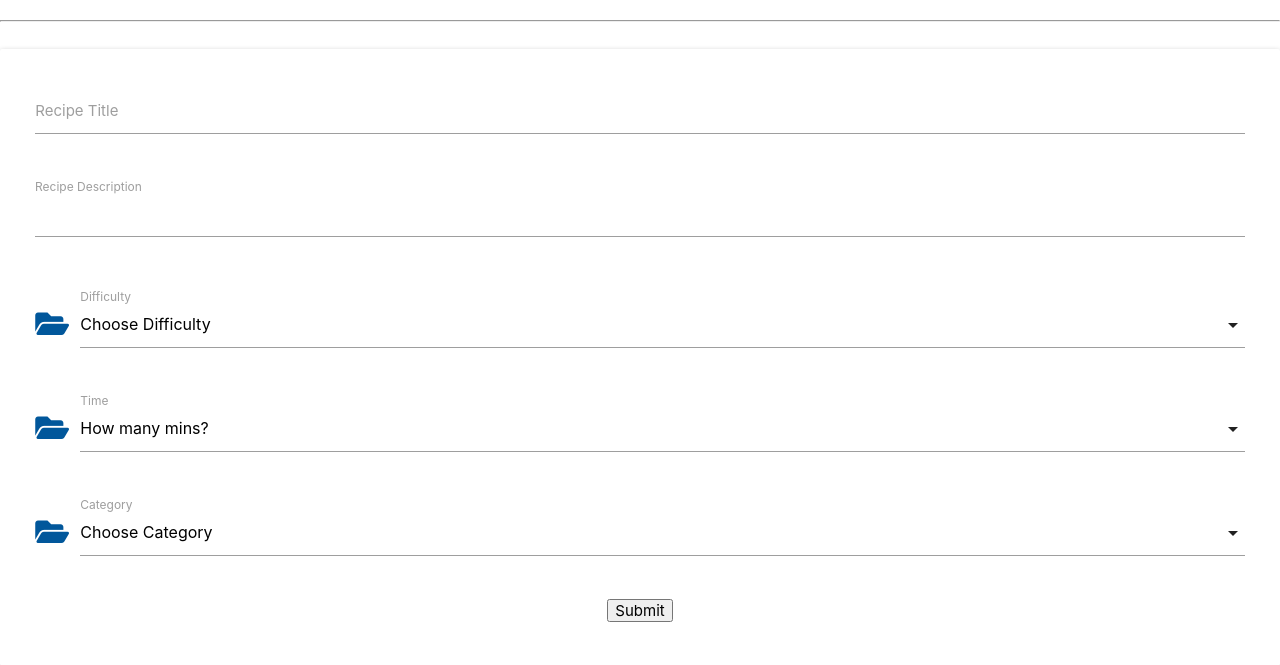
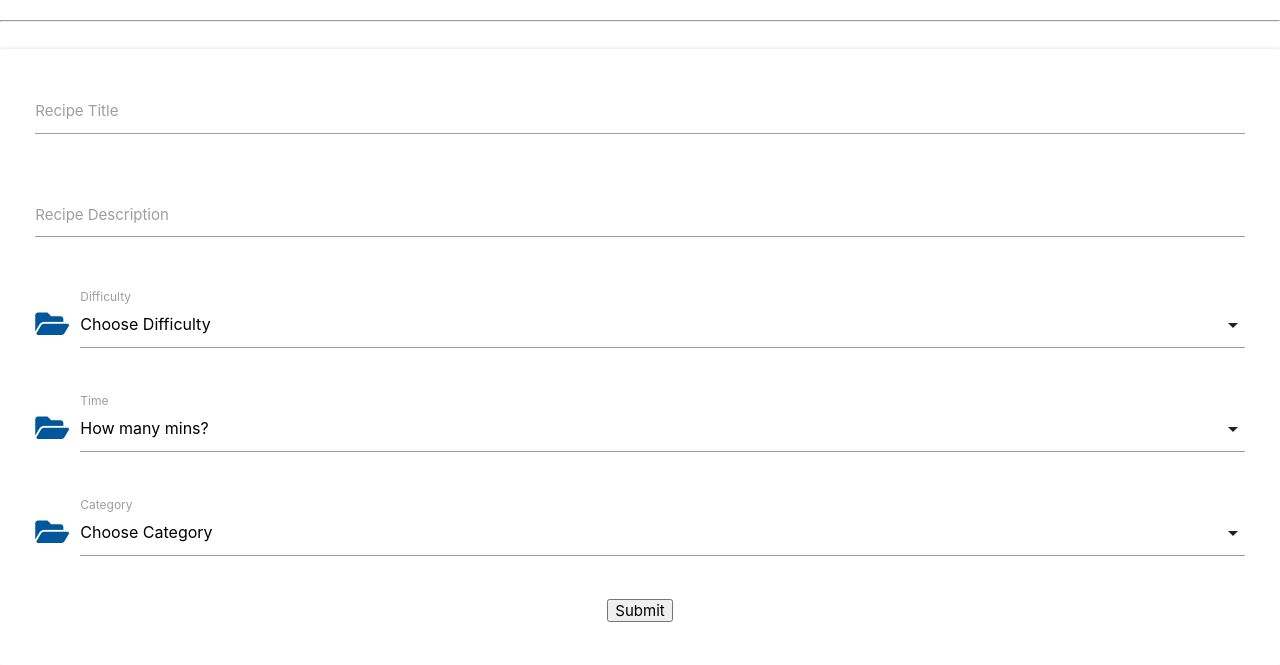
Before and after one commit to CassJBeckford/RecipeRevolution-mp3, a Flask app: page /add_recipe in a window 1280 px wide. Shown: the part 160-825 px from the top of the page. Run offline with Flask 3, Linux system fonts and the light colour scheme.

Commit message:
edit layout of description section

```diff
--- a/recipes/templates/add_recipe.html
+++ b/recipes/templates/add_recipe.html
@@ -20,10 +20,8 @@
 
             <div class="row">
                 <div class="input-field col s12">
-                    <textarea id="recipe_description" name="recipe_description"
-                    type="text" datalength="200" class="materialize-textarea">
-                    </textarea>
-                    <label for="recipe_title">Recipe Description</label>
+                    <textarea id="recipe_description" name="recipe_description" datalength="200" class="materialize-textarea"></textarea>
+                    <label for="recipe_description">Recipe Description</label>
                 </div>
             </div>
 
```
